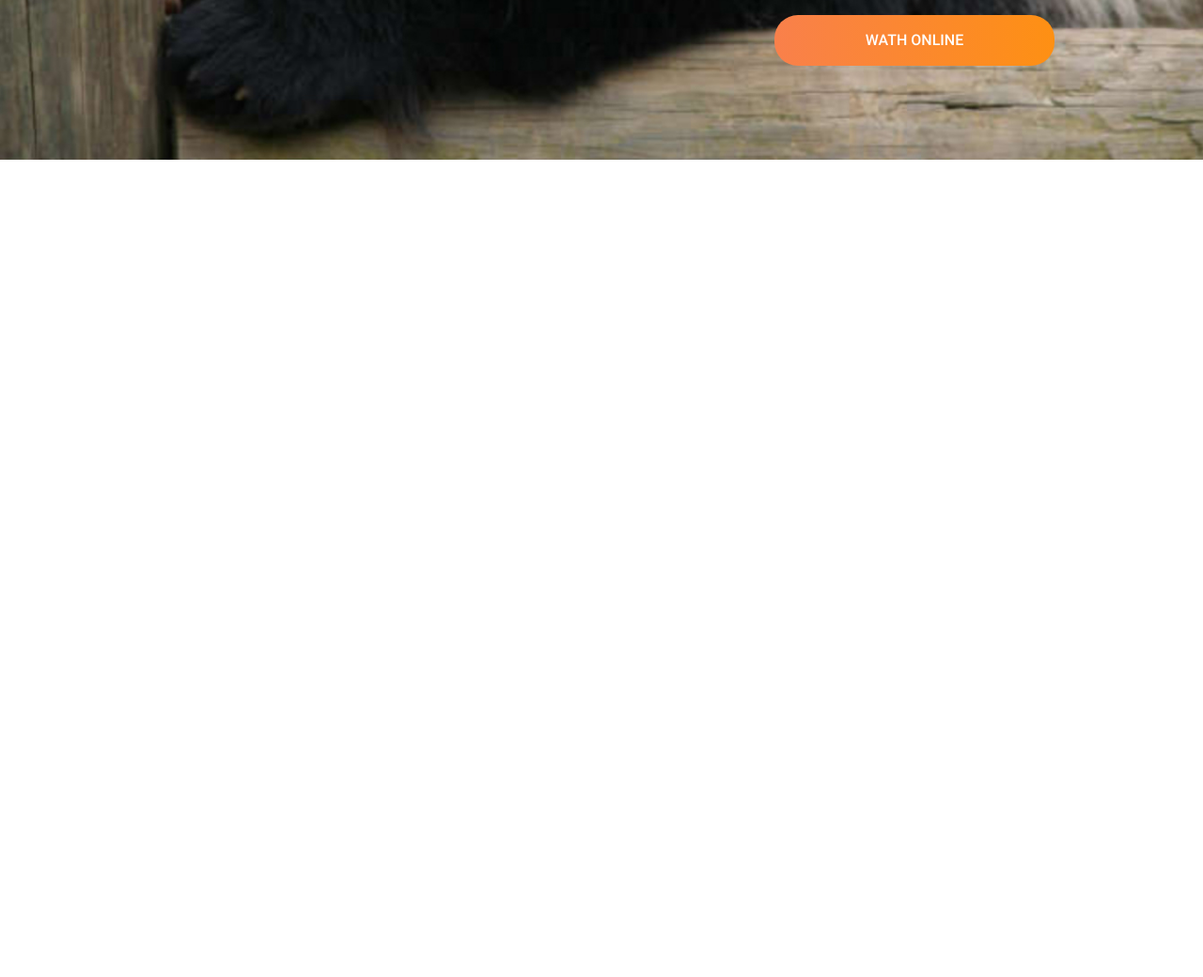
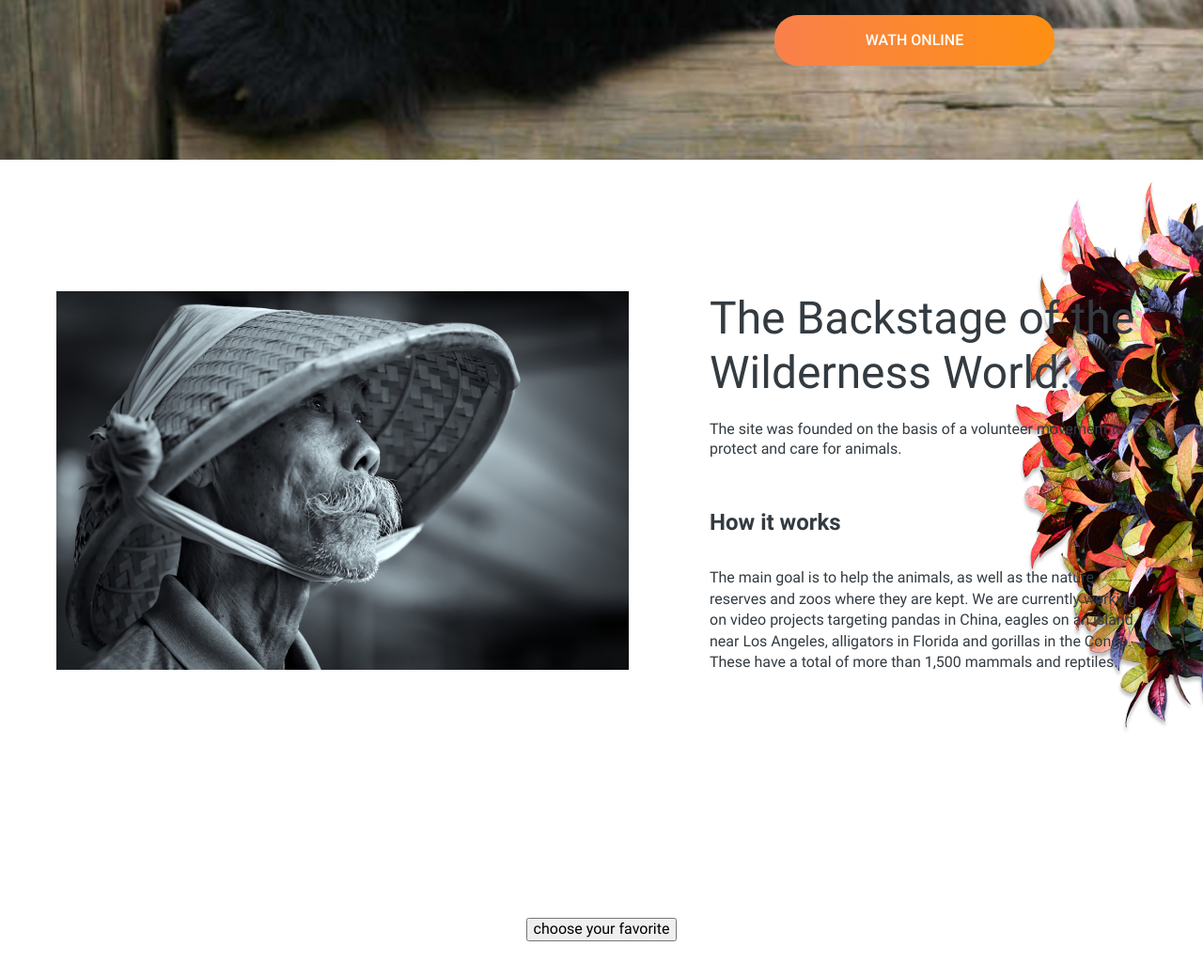
Before and after one commit to AliQuickC/online-zoo, a plain HTML site: page online-zoo/pages/main/index.html in a window 1280 px wide. Shown: the part 610-1650 px from the top of the page at 94% size. Before the commit the page ends 800 px from the top, so only its background shows below. Drawn offline with Linux system fonts and the light colour scheme.

Commit message:
feat: backstage section layout

```diff
--- a/online-zoo/pages/main/index.html
+++ b/online-zoo/pages/main/index.html
@@ -1,14 +1,16 @@
 <!DOCTYPE html>
 <html lang="en">
+
 <head>
 	<meta charset="UTF-8">
 	<meta http-equiv="X-UA-Compatible" content="IE=edge">
 	<meta name="viewport" content="width=device-width, initial-scale=1.0">
-	<link rel="shortcut icon" href="../../assets/icons/favicon.ico" type="image/x-icon"/>
+	<link rel="shortcut icon" href="../../assets/icons/favicon.ico" type="image/x-icon" />
 	<title>PetStory online</title>
 
 	<link rel="stylesheet" href="../../css/style.css">
 </head>
+
 <body>
 	<header class="header">
 		<h1 class="visually-hidden">PetStory Online</h1>
@@ -22,7 +24,8 @@
 					<li class="menu__item"><a href="../donate/" class="menu__link">Donate</a></li>
 					<li class="menu__item"><a href="#" class="menu__link">Contact us</a></li>
 				</ul>
-				<a href="https://www.figma.com/file/jfEFwkXVj1WRq7sUHDr8os/PetStory-online"  target="_blank" class="header__designed-by">Designed by ©</a>
+				<a href="https://www.figma.com/file/jfEFwkXVj1WRq7sUHDr8os/PetStory-online" target="_blank"
+					class="header__designed-by">Designed by ©</a>
 			</nav>
 		</div>
 	</header>
@@ -36,7 +39,30 @@
 		</div>
 	</section>
 
+	<section class="backstage">
+		<div class="backstage__container container">
+
+			<div class="backstage__picture">
+				<img src="../../assets/images/backstage/bamboo-cap.jpg" alt="Bamboo cap">
+			</div>
+			<div class="backstage__text">
+				<h2 class="backstage__title">The Backstage of the Wilderness World.</h2>
+				<p class="backstage__description">The site was founded on the basis of a volunteer movement to protect and care for animals.</p>
+				<h4 class="backstage__details-title">How it works</h4>
+				<p class="backstage__details-description">The main goal is to help the animals, as well as the nature reserves and zoos where they are kept. We are currently working on video projects targeting pandas in China, eagles on an island near Los Angeles, alligators in Florida and gorillas in the Congo. These have a total of more than 1,500 mammals and reptiles.</p>
+			</div>
+		</div>
+	</section>
+
+	<section class="pets">
+		<div class="pets__container container">
+			<div class="pets__animals-slider"></div>
+			<button class="pets__favorite-button">choose your favorite</button>
+		</div>
+	</section>
+
 
 	<script src="../../script/index.js"></script>
 </body>
+
 </html>
--- /dev/null
+++ b/online-zoo/sass/sections/_backstage.sass
@@ -0,0 +1,30 @@
+.backstage
+	padding-top: 140px
+	padding-bottom: 90px
+	background: url("../../assets/images/backstage/flower_bg.png") no-repeat right 12px
+	&__container
+		display: flex
+		justify-content: space-between
+	&__picture
+		max-width: 609px
+	&__text
+		width: 465px
+		font-weight: 400
+		color: #333B41
+		& > *
+			margin: 0
+	&__title
+		margin-bottom: 22px
+		font-size: 48px
+		line-height: 120%
+		font-weight: 400
+	&__description
+		margin-bottom: 54px
+		font-size: 16px
+		line-height: 130%
+	&__details-title
+		margin-bottom: 34px
+		font-size: 24px
+	&__details-description
+		font-size: 16px
+		line-height: 22.4px
--- /dev/null
+++ b/online-zoo/sass/sections/_pets.sass
@@ -0,0 +1,7 @@
+.pets
+	padding-top: 90px
+	padding-bottom: 100px
+	&__container
+		text-align: center
+	&__animals-slider
+		margin-bottom: 80px
--- a/online-zoo/sass/style.sass
+++ b/online-zoo/sass/style.sass
@@ -9,3 +9,9 @@
 
 @import './sections/header'
 @import './sections/watch'
+@import './sections/backstage'
+@import './sections/pets'
+@import './sections/pickandfeed-main'
+@import './sections/pickandfeed-donate'
+@import './sections/testimonials'
+@import './sections/footer'
```
Also changed, not shown: online-zoo/assets/images/backstage/bamboo-cap.jpg (added), online-zoo/assets/images/backstage/flower_bg.png (added), online-zoo/css/style.css, online-zoo/sass/sections/_footer.sass (added), online-zoo/sass/sections/_pickandfeed-donate.sass (added), online-zoo/sass/sections/_pickandfeed-main.sass (added), online-zoo/sass/sections/_testimonials.sass (added).
